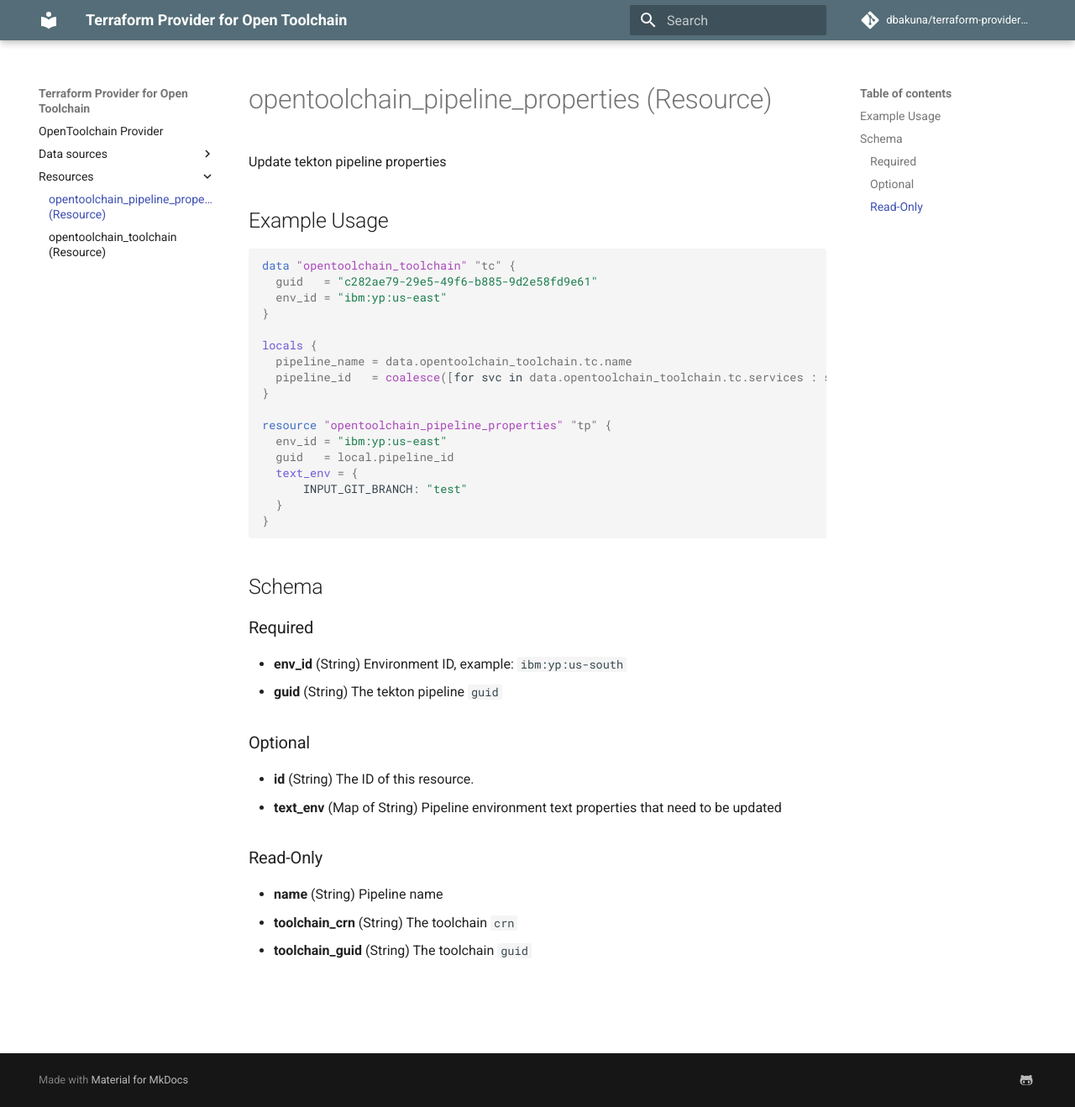
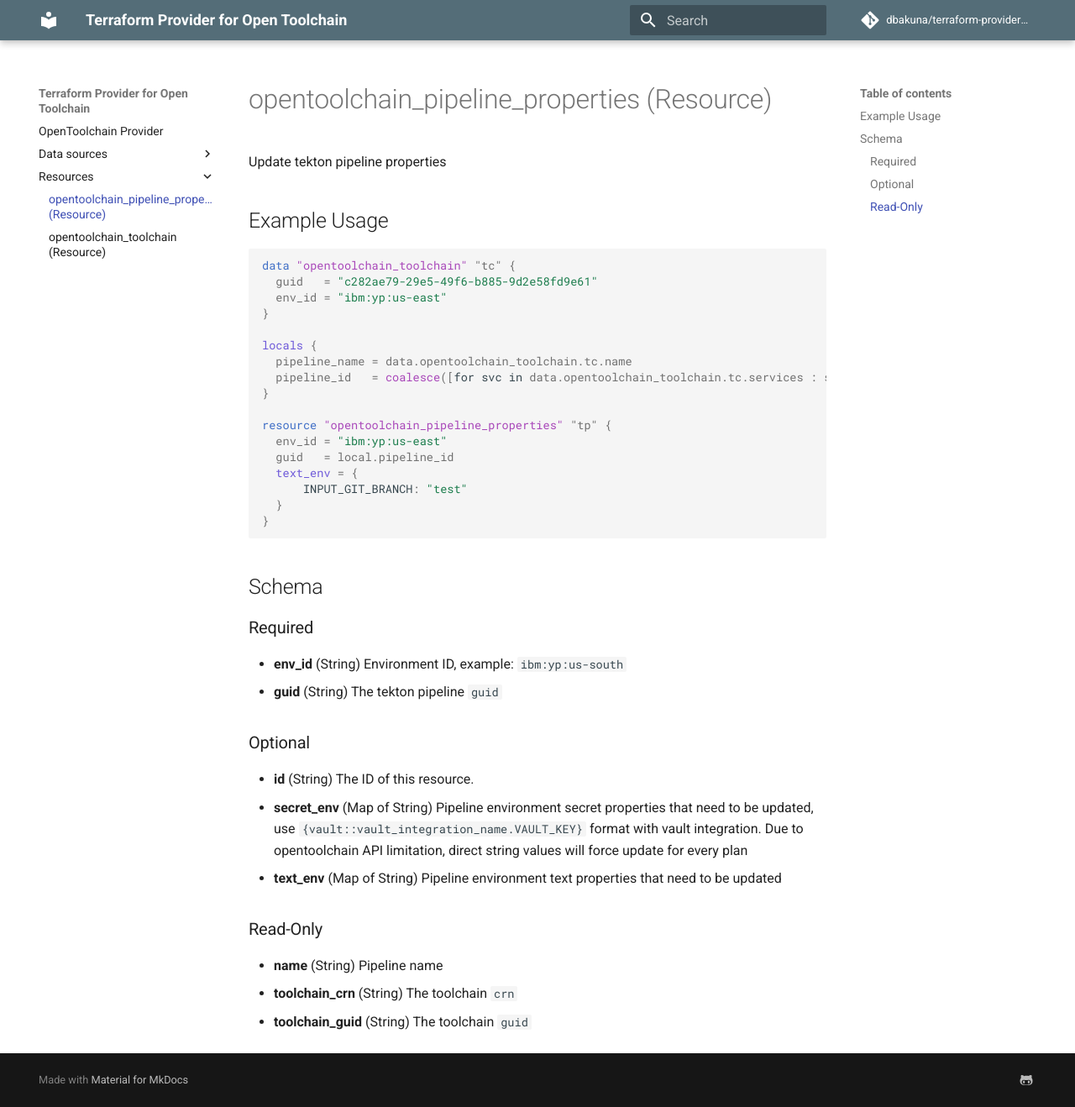
Before and after one commit to dariusbakunas/terraform-provider-opentoolchain, an MkDocs documentation site: the page built from docs/resources/pipeline_properties.md, in a window 1280 px wide and 1318 px high. Shown: the whole window at 84% size. Built offline with MkDocs 1.6.1 and Material for MkDocs 9.7.7, drawn with Linux system fonts in a browser that asks for light colours; comment, search, counter and statistics services are not loaded.

Commit message:
docs: regenerate

```diff
--- a/docs/resources/pipeline_properties.md
+++ b/docs/resources/pipeline_properties.md
@@ -43,6 +43,7 @@ resource "opentoolchain_pipeline_properties" "tp" {
 ### Optional
 
 - **id** (String) The ID of this resource.
+- **secret_env** (Map of String) Pipeline environment secret properties that need to be updated, use `{vault::vault_integration_name.VAULT_KEY}` format with vault integration. Due to opentoolchain API limitation, direct string values will force update for every plan
 - **text_env** (Map of String) Pipeline environment text properties that need to be updated
 
 ### Read-Only
```
